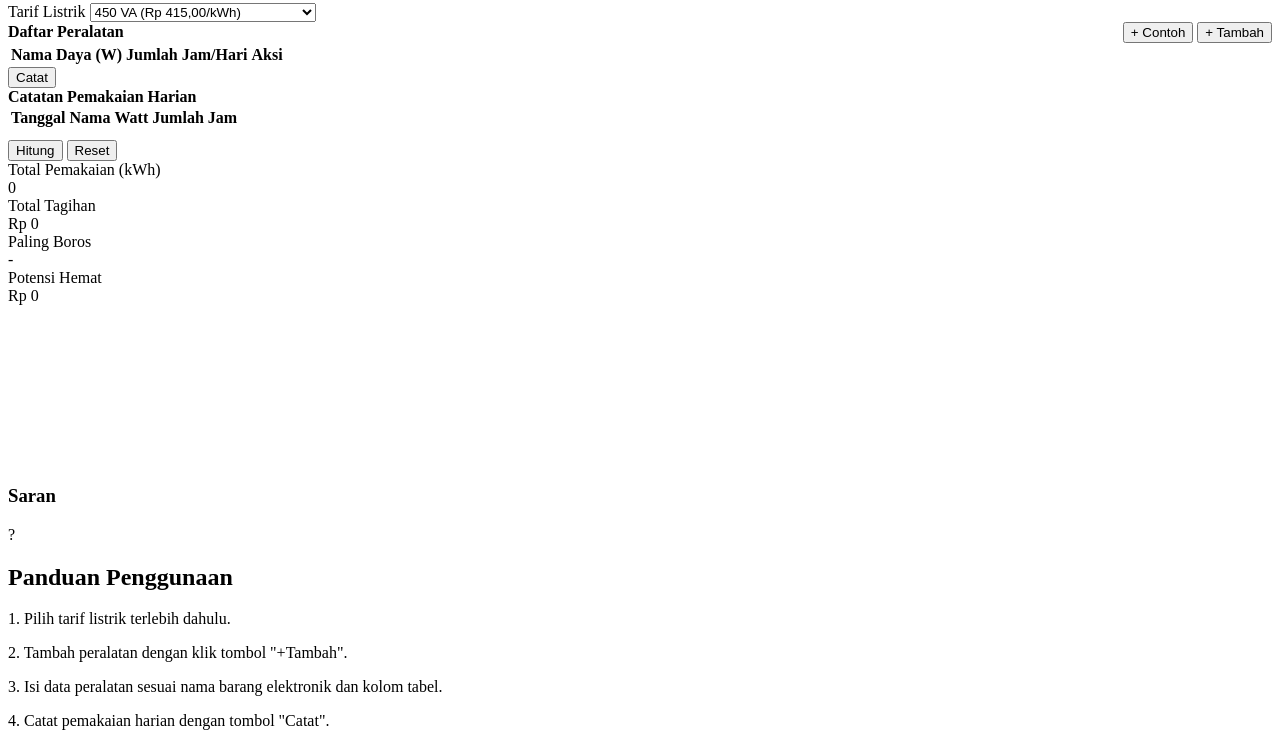
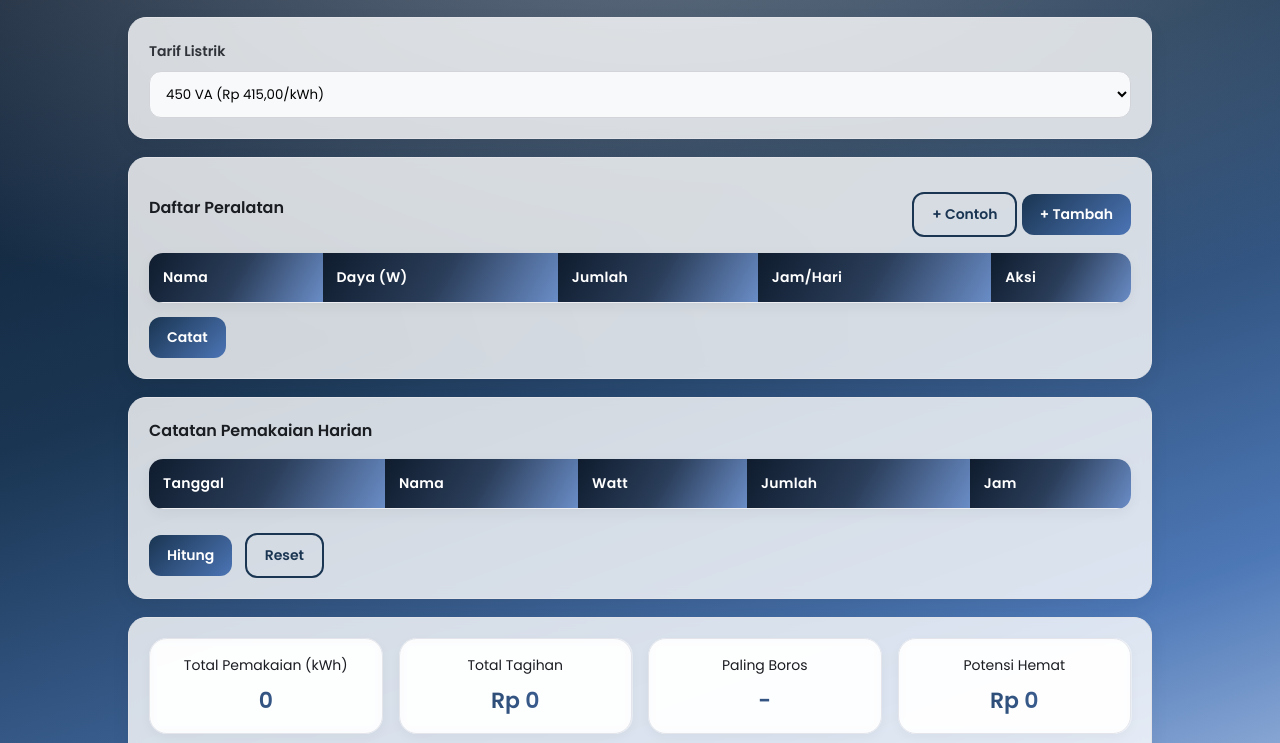
Before and after one commit to kxyaaa/EnergyOptimizer, a plain HTML site: page index.html in a window 1280 px wide. Shown: the part 112-855 px from the top of the page. Drawn offline with nearby package versions, Linux system fonts and the light colour scheme.

Commit message:
Update index.html

```diff
--- a/index.html
+++ b/index.html
@@ -6,7 +6,7 @@
 <title>Energy Optimizer ⚡</title>
 <link href="https://fonts.googleapis.com/css2?family=Poppins:wght@300;400;600&display=swap" rel="stylesheet">
 <script src="https://cdn.jsdelivr.net/npm/chart.js"></script>
-<link rel="stylesheet" href="kaldif.css">
+<link rel="stylesheet" href="style.css">
 
 </head>
 <body>
```
